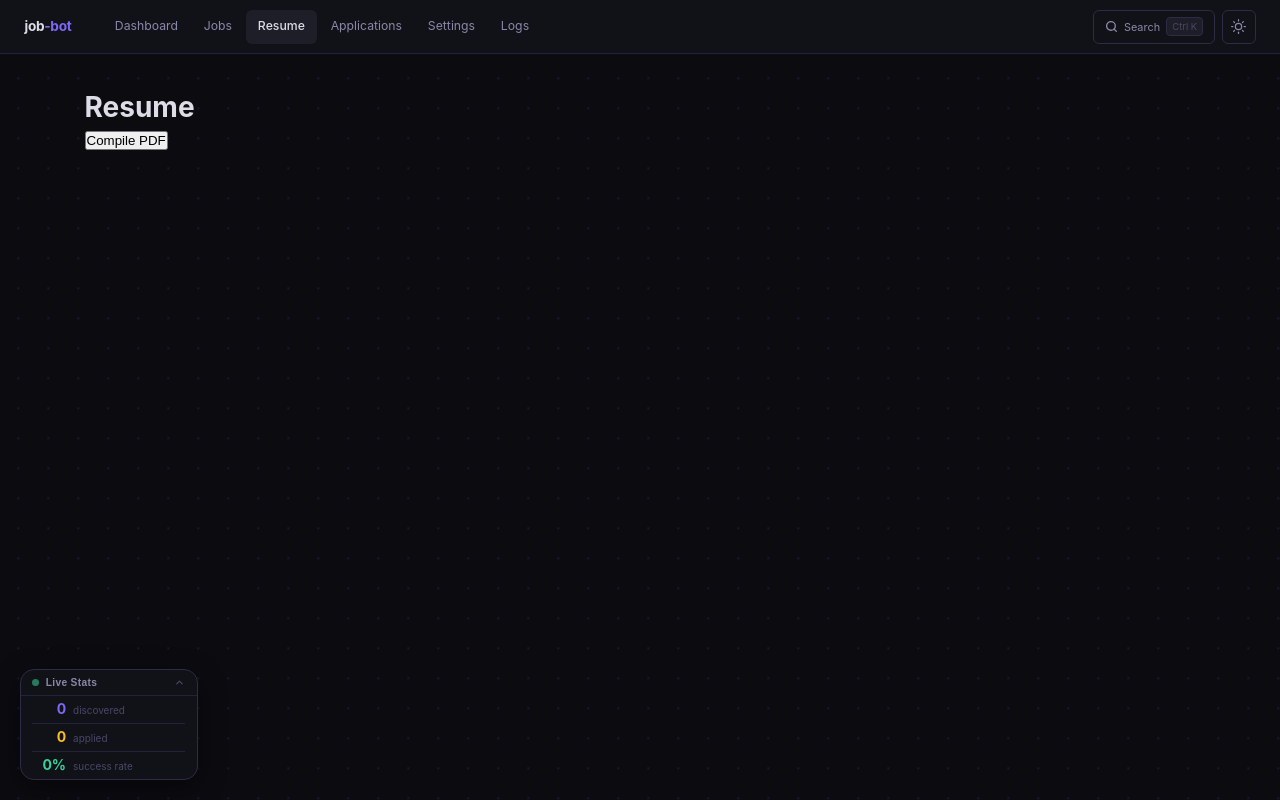
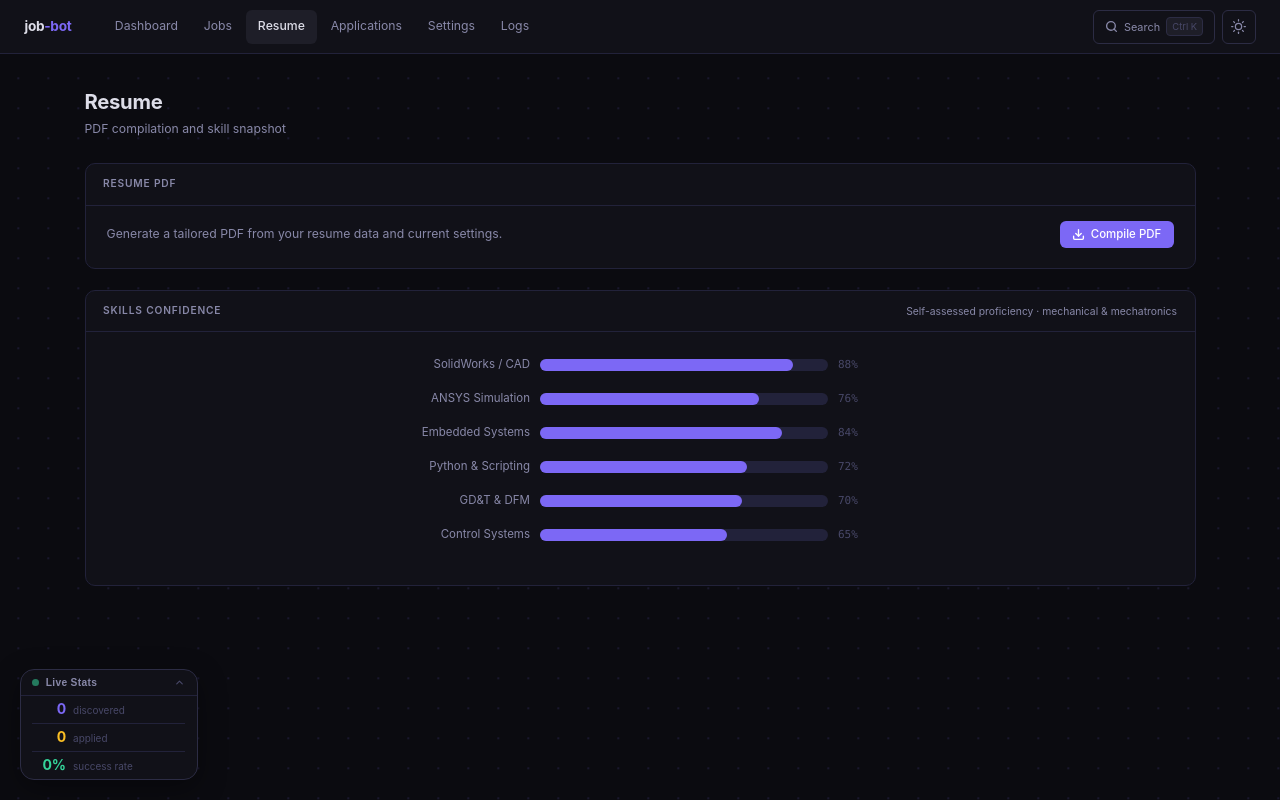
Before and after one commit to vibhastallapalli/Job-Bot, a Flask app: page /resume in a window 1280 px wide. Run offline with Flask 3, Linux system fonts and the light colour scheme; data that the repository does not hold is empty.

Commit message:
Add skills confidence SVG bar chart to resume page
Six hardcoded skills relevant to mechanical and mechatronics roles render as animated horizontal bars using pure inline SVG and CSS. Bars fill from zero on scroll into view via IntersectionObserver and respect prefers-reduced-motion. Also upgrades the page layout with a proper header and styled compile card.

```diff
--- a/web/static/css/css_style.css
+++ b/web/static/css/css_style.css
@@ -2550,6 +2550,56 @@ body.focus-mode #focus-exit-hint { display: block; }
   #focus-exit-hint { animation: none; }
 }
 
+/* ─── Resume page ────────────────────────────────────────────────────────── */
+.resume-compile {
+  display: flex;
+  align-items: center;
+  gap: 1.5rem;
+  padding: 1.1rem 1.5rem 1.4rem;
+}
+
+.resume-compile__desc {
+  flex: 1;
+  margin: 0;
+  color: var(--text-2);
+  font-size: .875rem;
+}
+
+.skills-chart-wrap {
+  padding: 1.1rem 1.5rem 1.5rem;
+  overflow-x: auto;
+}
+
+.skills-chart {
+  display: block;
+  width: 100%;
+  max-width: 520px;
+  margin: 0 auto;
+}
+
+.skill-label {
+  fill: var(--text-2);
+  font-size: 11.5px;
+  font-family: inherit;
+}
+
+.skill-track { fill: var(--border); }
+
+.skill-bar {
+  fill: var(--accent);
+  transition: width .9s cubic-bezier(.16, 1, .3, 1);
+}
+
+.skill-pct {
+  fill: var(--text-3);
+  font-size: 11px;
+  font-family: 'Consolas', monospace;
+}
+
+@media (prefers-reduced-motion: reduce) {
+  .skill-bar { transition: none; }
+}
+
 /* ─── Responsive ─────────────────────────────────────────────────────────── */
 @media (max-width: 900px) {
   .stats-grid { grid-template-columns: repeat(3, 1fr); }
--- a/web/static/js/js_main.js
+++ b/web/static/js/js_main.js
@@ -1111,6 +1111,34 @@
   });
 })();
 
+// ── Skills confidence chart ───────────────────────────────────────────────
+(function () {
+  var bars    = document.querySelectorAll('.skill-bar');
+  var chart   = document.getElementById('skills-chart');
+  if (!bars.length || !chart) return;
+
+  var reduced = window.matchMedia('(prefers-reduced-motion: reduce)').matches;
+
+  function animateBars() {
+    bars.forEach(function (bar) {
+      bar.style.width = bar.dataset.w + 'px';
+    });
+  }
+
+  if (reduced || !('IntersectionObserver' in window)) {
+    animateBars();
+    return;
+  }
+
+  var obs = new IntersectionObserver(function (entries) {
+    if (entries[0].isIntersecting) {
+      setTimeout(animateBars, 80);
+      obs.disconnect();
+    }
+  }, { threshold: 0.25 });
+  obs.observe(chart);
+})();
+
 // ── Logs auto-scroll ──────────────────────────────────────────────────────
 (function () {
   var btn  = document.getElementById('autoscroll-btn');
--- a/web/templates/templates_resume.html
+++ b/web/templates/templates_resume.html
@@ -2,12 +2,76 @@
 {% block title %}Resume — job-bot{% endblock %}
 
 {% block content %}
-<h1>Resume</h1>
+<div class="page-header">
+  <h1 class="page-title">Resume</h1>
+  <p class="page-subtitle">PDF compilation and skill snapshot</p>
+</div>
 
-<!-- TODO: render a live HTML preview of the resume data -->
-<!-- TODO: add per-job tailoring controls (highlight skills matching job description) -->
+<div class="card">
+  <div class="card__header">
+    <span class="card__title">Resume PDF</span>
+  </div>
+  <div class="resume-compile">
+    <p class="resume-compile__desc">Generate a tailored PDF from your resume data and current settings.</p>
+    <form method="POST" action="{{ url_for('main.compile_resume') }}">
+      <button type="submit" class="btn btn--primary btn--sm">
+        <svg xmlns="http://www.w3.org/2000/svg" width="13" height="13" viewBox="0 0 24 24" fill="none" stroke="currentColor" stroke-width="2.5" stroke-linecap="round" stroke-linejoin="round" aria-hidden="true">
+          <path d="M21 15v4a2 2 0 0 1-2 2H5a2 2 0 0 1-2-2v-4"/>
+          <polyline points="7 10 12 15 17 10"/>
+          <line x1="12" y1="15" x2="12" y2="3"/>
+        </svg>
+        Compile PDF
+      </button>
+    </form>
+  </div>
+</div>
 
-<form method="POST" action="{{ url_for('main.compile_resume') }}">
-  <button type="submit">Compile PDF</button>
-</form>
+<div class="card">
+  <div class="card__header">
+    <span class="card__title">Skills Confidence</span>
+    <span class="card__header-note">Self-assessed proficiency &middot; mechanical &amp; mechatronics</span>
+  </div>
+  <div class="skills-chart-wrap">
+    <svg id="skills-chart" class="skills-chart" viewBox="0 0 520 216"
+         aria-label="Skills confidence chart" role="img">
+      <title>Horizontal bar chart showing proficiency in 6 key mechanical and mechatronics skills</title>
+
+      <!-- Row 0: SolidWorks / CAD — 88% (253 / 288) -->
+      <text class="skill-label" x="150" y="17" text-anchor="end" dominant-baseline="middle">SolidWorks / CAD</text>
+      <rect class="skill-track" x="160" y="11" width="288" height="12" rx="6"/>
+      <rect class="skill-bar" x="160" y="11" width="0" data-w="253" height="12" rx="6"/>
+      <text class="skill-pct" x="458" y="17" dominant-baseline="middle">88%</text>
+
+      <!-- Row 1: ANSYS Simulation — 76% (219 / 288) -->
+      <text class="skill-label" x="150" y="51" text-anchor="end" dominant-baseline="middle">ANSYS Simulation</text>
+      <rect class="skill-track" x="160" y="45" width="288" height="12" rx="6"/>
+      <rect class="skill-bar" x="160" y="45" width="0" data-w="219" height="12" rx="6"/>
+      <text class="skill-pct" x="458" y="51" dominant-baseline="middle">76%</text>
+
+      <!-- Row 2: Embedded Systems — 84% (242 / 288) -->
+      <text class="skill-label" x="150" y="85" text-anchor="end" dominant-baseline="middle">Embedded Systems</text>
+      <rect class="skill-track" x="160" y="79" width="288" height="12" rx="6"/>
+      <rect class="skill-bar" x="160" y="79" width="0" data-w="242" height="12" rx="6"/>
+      <text class="skill-pct" x="458" y="85" dominant-baseline="middle">84%</text>
+
+      <!-- Row 3: Python & Scripting — 72% (207 / 288) -->
+      <text class="skill-label" x="150" y="119" text-anchor="end" dominant-baseline="middle">Python &amp; Scripting</text>
+      <rect class="skill-track" x="160" y="113" width="288" height="12" rx="6"/>
+      <rect class="skill-bar" x="160" y="113" width="0" data-w="207" height="12" rx="6"/>
+      <text class="skill-pct" x="458" y="119" dominant-baseline="middle">72%</text>
+
+      <!-- Row 4: GD&T & DFM — 70% (202 / 288) -->
+      <text class="skill-label" x="150" y="153" text-anchor="end" dominant-baseline="middle">GD&amp;T &amp; DFM</text>
+      <rect class="skill-track" x="160" y="147" width="288" height="12" rx="6"/>
+      <rect class="skill-bar" x="160" y="147" width="0" data-w="202" height="12" rx="6"/>
+      <text class="skill-pct" x="458" y="153" dominant-baseline="middle">70%</text>
+
+      <!-- Row 5: Control Systems — 65% (187 / 288) -->
+      <text class="skill-label" x="150" y="187" text-anchor="end" dominant-baseline="middle">Control Systems</text>
+      <rect class="skill-track" x="160" y="181" width="288" height="12" rx="6"/>
+      <rect class="skill-bar" x="160" y="181" width="0" data-w="187" height="12" rx="6"/>
+      <text class="skill-pct" x="458" y="187" dominant-baseline="middle">65%</text>
+    </svg>
+  </div>
+</div>
 {% endblock %}
```
